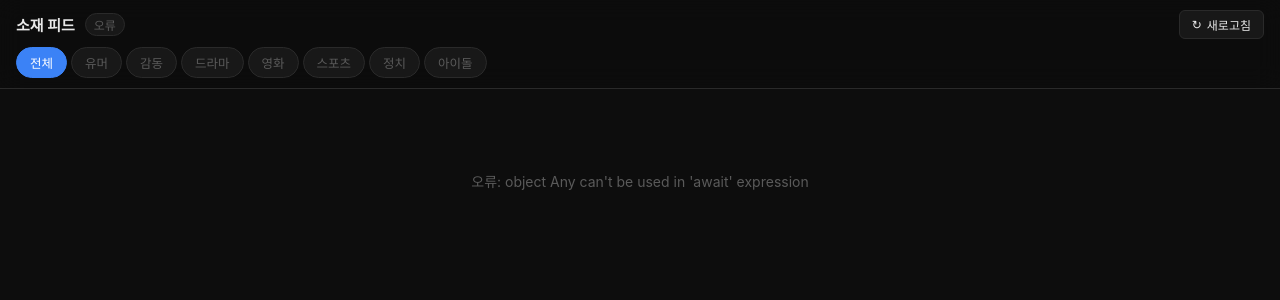
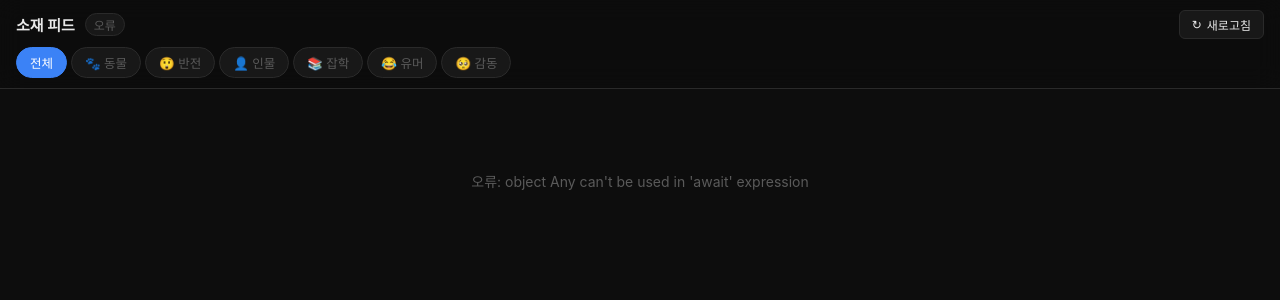
Before and after one commit to jirar98-cell/fmkorea-web, a Flask app: page / in a window 1280 px wide. Shown: the top 300 px of the page. Run offline with Flask 3, Linux system fonts and the light colour scheme.

Commit message:
feat: BoredPanda 소스 추가 + 카테고리 동물/반전/잡학/인물로 재설계
- BoredPanda 6개 섹션(동물/잡학/인물/반전) 병렬 크롤링 추가
- Google Translate로 영문→한글 자동 번역
- 카테고리 시스템 재설계: 동물/반전/인물/잡학/유머/감동/기타
- shorts_filter.py 전면 재작성 (배치 분류, Groq llama-3.1-8b-instant)
- /api/feed: fmkorea+오유+루리웹+BP 통합 피드 (135개)
- Pillow 이미지 프록시(/api/img), curl_cffi 1차/Playwright 2차 전략

Co-Authored-By: Claude Sonnet 4.6 <noreply@anthropic.com>

````diff
--- a/app.py
+++ b/app.py
@@ -751,23 +751,73 @@ async def _scrape_arca_classified(pages=1):
     return tagged, 0
 
 
-def _fetch_reddit():
-    headers = {"User-Agent": "Mozilla/5.0 (compatible; fmkorea-web/1.0)"}
-    r = req_lib.get(f"{REDDIT_URL}?limit=50", headers=headers, timeout=10)
-    data = r.json()
-    posts = []
-    for item in data.get("data", {}).get("children", []):
-        d = item.get("data", {})
-        if d.get("stickied") or not d.get("title"):
-            continue
-        posts.append({
-            "title": _translate_ko(d["title"]),
-            "url":   "https://www.reddit.com" + d["permalink"],
-            "date":  "",
-        })
-        if len(posts) >= 40:
-            break
-    return posts
+def _parse_rec(rec_str) -> int:
+    try:
+        return int(str(rec_str).replace(",", "").replace("+", "").strip())
+    except Exception:
+        return 0
+
+
+# BoredPanda 섹션 — 동물·반전·잡학·인물 모두 커버
+_BP_SECTIONS = [
+    ("https://www.boredpanda.com/animals/",  "동물"),
+    ("https://www.boredpanda.com/history/",  "잡학"),
+    ("https://www.boredpanda.com/people/",   "인물"),
+    ("https://www.boredpanda.com/funny/",    "반전"),
+    ("https://www.boredpanda.com/nature/",   "동물"),
+    ("https://www.boredpanda.com/wtf/",      "반전"),
+]
+
+def _fetch_boredpanda_section(url, pre_cat):
+    headers = {"User-Agent": _CRAWL_UA, "Accept-Language": "en-US,en;q=0.9"}
+    try:
+        r = req_lib.get(url, headers=headers, timeout=8)
+        soup = BeautifulSoup(r.text, "html.parser")
+        results = []
+        for article in soup.select("article"):
+            h2 = article.select_one("h2")
+            a  = article.select_one("a[href]")
+            if not h2 or not a:
+                continue
+            title_en = h2.get_text(strip=True)
+            href     = a.get("href", "").split("?")[0]
+            if not title_en or not href.startswith("https://www.boredpanda.com/"):
+                continue
+            title_ko = _translate_ko(title_en)
+            results.append({
+                "title":    title_ko,
+                "url":      href,
+                "date":     "",
+                "recommend": "",
+                "source":   "BP",
+                "category": pre_cat,
+            })
+            if len(results) >= 12:
+                break
+        return results
+    except Exception:
+        return []
+
+
+async def _fetch_boredpanda():
+    """BoredPanda 여러 섹션 병렬 크롤링 + 번역."""
+    loop = asyncio.get_event_loop()
+    batches = await asyncio.gather(*[
+        loop.run_in_executor(None, lambda u=u, c=c: _fetch_boredpanda_section(u, c))
+        for u, c in _BP_SECTIONS
+    ])
+    results, seen = [], set()
+    for batch in batches:
+        for p in batch:
+            if p["url"] not in seen:
+                seen.add(p["url"])
+                results.append(p)
+    return results
+
+
+async def _fetch_boredpanda_classified():
+    posts = await _fetch_boredpanda()
+    return posts, 0
 
 
 _MANIFEST = {
@@ -822,18 +872,16 @@ def api_humor():
 
 @app.route("/api/feed")
 def api_feed():
-    """여러 커뮤니티 소스 합산 피드."""
-    import random as _random
+    """소재 피드 — BoredPanda(동물/잡학/인물/반전) + 국내 커뮤니티."""
     try:
         force = request.args.get("refresh") == "1"
         fm_posts,   fetched_at, fm_filtered  = get_cached("humor",   force=force, async_fn=lambda: _scrape(HUMOR_URL, pages=2))
         udt_posts,  _, udt_filtered          = get_cached("udt",     force=force, async_fn=_fetch_ohmyhumor_classified)
         ruli_posts, _, ruli_filtered         = get_cached("ruli",    force=force, async_fn=_fetch_ruliweb_classified)
-        qoo_posts,  _, qoo_filtered          = get_cached("qoo",     force=force, async_fn=_fetch_theqoo_classified)
-        arca_posts, _, arca_filtered         = get_cached("arca",    force=force, async_fn=_scrape_arca_classified)
-        combined = fm_posts + udt_posts + ruli_posts + qoo_posts + arca_posts
-        _random.shuffle(combined)
-        total_filtered = fm_filtered + udt_filtered + ruli_filtered + qoo_filtered + arca_filtered
+        bp_posts,   _, bp_filtered           = get_cached("bp",      force=force, async_fn=_fetch_boredpanda_classified)
+        combined = fm_posts + udt_posts + ruli_posts + bp_posts
+        combined.sort(key=lambda p: _parse_rec(p.get("recommend", 0)), reverse=True)
+        total_filtered = fm_filtered + udt_filtered + ruli_filtered + bp_filtered
         return jsonify({"posts": combined, "count": len(combined), "filtered": total_filtered, "fetched_at": fetched_at})
     except Exception as e:
         return jsonify({"error": str(e)}), 500
@@ -1104,7 +1152,7 @@ def _prewarm():
         ("humor", lambda: _run_async(_scrape(HUMOR_URL, pages=2))),
         ("udt",   lambda: _run_async(_fetch_ohmyhumor_classified())),
         ("ruli",  lambda: _run_async(_fetch_ruliweb_classified())),
-        ("qoo",   lambda: _run_async(_fetch_theqoo_classified())),
+        ("bp",    lambda: _run_async(_fetch_boredpanda_classified())),
     ]
     for key, fn in tasks:
         try:
--- a/shorts_filter.py
+++ b/shorts_filter.py
@@ -1,5 +1,5 @@
 """
-shorts_filter.py  —  Groq 무료 API 기반 커뮤니티 게시물 카테고리 분류.
+shorts_filter.py  —  Groq 무료 API 기반 게시물 카테고리 분류.
 환경변수: GROQ_API_KEY
 """
 
@@ -14,26 +14,26 @@ client = OpenAI(
 
 MODEL_FAST = "llama-3.1-8b-instant"
 
-CATEGORIES = ["유머", "감동", "드라마", "영화", "스포츠", "정치", "아이돌"]
+CATEGORIES = ["동물", "반전", "인물", "잡학", "유머", "감동", "기타"]
 
-_BATCH_PROMPT = """너는 한국 커뮤니티 게시물 분류 AI다.
+_BATCH_PROMPT = """너는 유튜브 쇼츠 소재 분류 AI다.
 번호:제목 형식의 목록을 보고 각 게시물의 카테고리를 골라라.
 
 카테고리 정의:
-- 유머: 웃긴 상황·짤·움짤·어이없는 일·동물 유머·개그
-- 감동: 훈훈한 이야기·감동 사연·선행·힐링·칭찬받은 일
-- 드라마: 반전·충격 실화·갈등·분쟁·사건사고·이슈 스토리
-- 영화: 영화·드라마·애니·웹툰·게임 콘텐츠 소개·리뷰
-- 스포츠: 스포츠 경기·선수·하이라이트·기록 (축구·야구·농구·e스포츠 포함)
-- 정치: 정치·사회이슈·시사·뉴스·정당·선거·집회
-- 아이돌: 아이돌·연예인·K-POP·팬덤·배우·예능
+- 동물: 동물·펫·야생동물·곤충·수중생물 관련 모든 것
+- 반전: 예상 못한 결말·반전·놀라운 순간·의외의 상황
+- 인물: 특이한 사람·유명인 뒷이야기·인간 관계·사회 현상
+- 잡학: 몰랐던 사실·역사·과학·브랜드 비화·통계·기록
+- 유머: 웃긴 상황·개그·유머러스한 내용
+- 감동: 훈훈·힐링·감동 사연
+- 기타: 위 어디에도 맞지 않는 경우
 
-반드시 JSON 배열만 출력. 마크다운·설명 금지.
-[{"i":0,"c":"유머"},{"i":1,"c":"감동"},...]"""
+반드시 JSON 배열만 출력. 마크다운·설명 절대 금지.
+[{"i":0,"c":"동물"},{"i":1,"c":"반전"},...]"""
 
 
 def score_batch(titles: list[str]) -> list[str]:
-    """여러 제목을 한 번의 API 호출로 분류. 반환: 카테고리 문자열 리스트."""
+    """여러 제목을 한 번의 API 호출로 분류."""
     if not titles:
         return []
     numbered = "\n".join(f"{i}:{t}" for i, t in enumerate(titles))
@@ -49,28 +49,27 @@ def score_batch(titles: list[str]) -> list[str]:
         raw = (resp.choices[0].message.content or "").strip()
         raw = raw.replace("```json", "").replace("```", "").strip()
         data = json.loads(raw)
-        result = ["유머"] * len(titles)
+        result = ["기타"] * len(titles)
         for item in data:
             idx = item.get("i", -1)
-            cat = item.get("c", "유머")
+            cat = item.get("c", "기타")
             if isinstance(idx, int) and 0 <= idx < len(titles) and cat in CATEGORIES:
                 result[idx] = cat
         return result
     except Exception:
-        return ["유머"] * len(titles)
+        return ["기타"] * len(titles)
 
 
-def score_material(title: str, content: str = "", url: str | None = None,
-                   use_search: bool = False) -> dict:
-    """단일 제목 분류 (하위 호환용)."""
+def score_material(title: str, **kwargs) -> dict:
     cats = score_batch([title])
     return {"category": cats[0]}
 
 
 if __name__ == "__main__":
     titles = [
-        "엘리베이터에 갇힌 택배기사가 한 행동",
-        "손흥민 오늘 해트트릭 달성",
-        "이재명 대표 오늘 기자회견",
+        "표범이 먼저 다가와서 애교부림",
+        "경마 결승선에서 생긴 특이점",
+        "리바이스 청바지 로고에 숨겨진 뜻",
+        "아빠가 보는 아들과 딸의 차이",
     ]
     print(score_batch(titles))
--- a/templates/index.html
+++ b/templates/index.html
@@ -154,13 +154,13 @@
     .date-text { font-size: 11px; color: var(--muted); }
 
     /* category colors */
+    .cat-동물  { background:#0f2d10; color:#4ade80; }
+    .cat-반전  { background:#2d1a0f; color:#fb923c; }
+    .cat-인물  { background:#1a0f2d; color:#a78bfa; }
+    .cat-잡학  { background:#0f1e2d; color:#38bdf8; }
     .cat-유머  { background:#2d2200; color:#fbbf24; }
-    .cat-감동  { background:#0f2d1f; color:#4ade80; }
-    .cat-드라마 { background:#2d0f1f; color:#f472b6; }
-    .cat-영화  { background:#1a0f2d; color:#a78bfa; }
-    .cat-스포츠 { background:#0f1e2d; color:#38bdf8; }
-    .cat-정치  { background:#2d1a0f; color:#fb923c; }
-    .cat-아이돌 { background:#2d0f2d; color:#e879f9; }
+    .cat-감동  { background:#1f2d0f; color:#86efac; }
+    .cat-기타  { background:#1e1e1e; color:#888; }
 
     /* ── State ─────────────────────────────────── */
     .state-wrap {
@@ -190,13 +190,12 @@
   </div>
   <div class="cats" id="cats">
     <button class="cat-btn active" data-cat="전체">전체</button>
-    <button class="cat-btn" data-cat="유머">유머</button>
-    <button class="cat-btn" data-cat="감동">감동</button>
-    <button class="cat-btn" data-cat="드라마">드라마</button>
-    <button class="cat-btn" data-cat="영화">영화</button>
-    <button class="cat-btn" data-cat="스포츠">스포츠</button>
-    <button class="cat-btn" data-cat="정치">정치</button>
-    <button class="cat-btn" data-cat="아이돌">아이돌</button>
+    <button class="cat-btn" data-cat="동물">🐾 동물</button>
+    <button class="cat-btn" data-cat="반전">😲 반전</button>
+    <button class="cat-btn" data-cat="인물">👤 인물</button>
+    <button class="cat-btn" data-cat="잡학">📚 잡학</button>
+    <button class="cat-btn" data-cat="유머">😂 유머</button>
+    <button class="cat-btn" data-cat="감동">🥺 감동</button>
   </div>
 </div>
 
````
